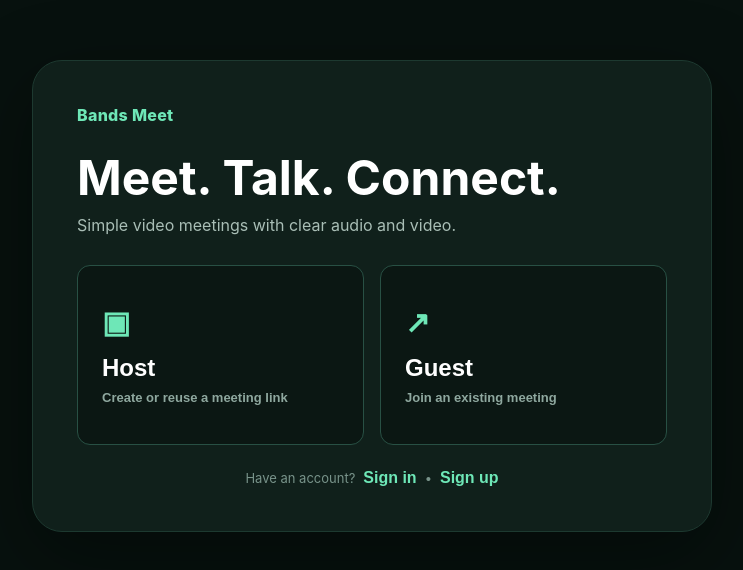
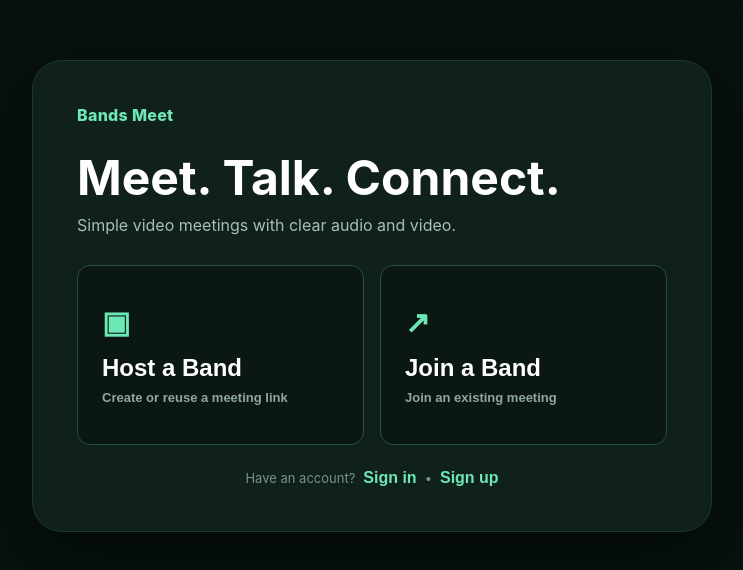
Before and after one commit to Phyn-Creative/Bands-Meet, a React (Vite) app: page / in a window 1280 px wide. Shown: the part 104-674 px from the top of the page, without its empty margins (268-1011 px from the left). Built offline with nearby package versions, Linux system fonts and the light colour scheme.

Commit message:
Rename homepage host and guest actions

```diff
--- a/src/main.tsx
+++ b/src/main.tsx
@@ -155,8 +155,8 @@ function App(){
  return <main className="home-shell"><section className="home-card">
   <div className="brand">Bands Meet</div><h1>Meet. Talk. Connect.</h1><p>Simple video meetings with clear audio and video.</p>
   {!hostOpen&&!guestOpen&&<><div className="role-grid">
-   <button className="role-card" onClick={()=>setHostOpen(true)}><span className="role-icon">▣</span><strong>Host</strong><small>Create or reuse a meeting link</small></button>
-   <button className="role-card" onClick={()=>setGuestOpen(true)}><span className="role-icon">↗</span><strong>Guest</strong><small>Join an existing meeting</small></button>
+   <button className="role-card" onClick={()=>setHostOpen(true)}><span className="role-icon">▣</span><strong>Host a Band</strong><small>Create or reuse a meeting link</small></button>
+   <button className="role-card" onClick={()=>setGuestOpen(true)}><span className="role-icon">↗</span><strong>Join a Band</strong><small>Join an existing meeting</small></button>
   </div><div className="auth-row"><span>Have an account?</span><button className="text-button" onClick={()=>setAuthMode("signin")}>Sign in</button><span>•</span><button className="text-button" onClick={()=>setAuthMode("signup")}>Sign up</button></div></>}
   {hostOpen&&<div className="flow-panel"><button className="back-button" onClick={()=>setHostOpen(false)}>← Back</button><h2>Host a meeting</h2><p>Choose how you want to start.</p>
    <button onClick={()=>createMeeting(false)} disabled={busy}>{busy?"Creating…":"Create new meeting link"}</button>
```
